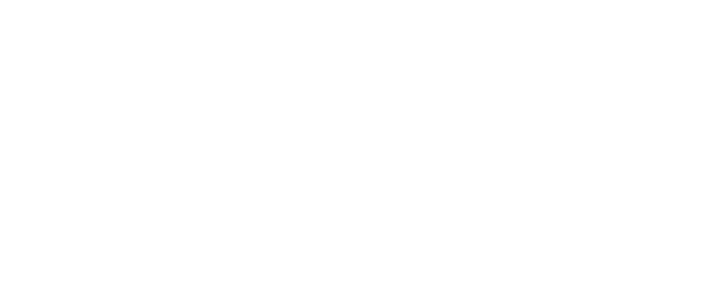
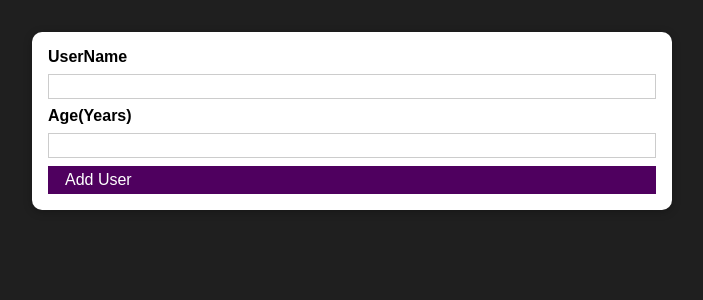
Before and after one commit to saymarizvi27/react-practice-project, a React (Create React App) app: page / in a window 1280 px wide. Shown: the top 300 px of the page, without its empty margins (288-991 px from the left). Built offline with nearby package versions, Linux system fonts and the light colour scheme.

Commit message:
added ui components

```diff
--- a/src/App.js
+++ b/src/App.js
@@ -1,10 +1,11 @@
 import React from 'react';
 
+import AddUser from './components/User/AddUser';
 
 function App() {
   return (
     <div>
-
+    <AddUser/>
     </div>
   );
 }
--- /dev/null
+++ b/src/components/UI/Button.js
@@ -0,0 +1,11 @@
+import React from 'react';
+import classes from './Button.module.css';
+
+const Button = (props) =>{
+     //Props children gives whatever is passed
+     return(<div className={classes.button} type={props.type || 'button'}
+     onClick={props.onClick}>{props.children}</div>);
+};
+
+
+export default Button;
--- /dev/null
+++ b/src/components/UI/Button.module.css
@@ -0,0 +1,18 @@
+.button {
+    font: inherit;
+    border: 1px solid #4f005f;
+    background: #4f005f;
+    color: white;
+    padding: 0.25rem 1rem;
+    cursor: pointer;
+  }
+
+  .button:hover,
+  .button:active {
+    background: #741188;
+    border-color: #741188;
+  }
+
+  .button:focus {
+    outline: none;
+  }
--- /dev/null
+++ b/src/components/UI/Card.js
@@ -0,0 +1,10 @@
+import React from 'react';
+import classes from './Card.module.css';
+
+const Card = (props) =>{
+     //Props children gives whatever is passed
+     return(<div className={`${classes.card} ${props.className}`}>{props.children}</div>);
+};
+
+
+export default Card;
--- /dev/null
+++ b/src/components/UI/Card.module.css
@@ -0,0 +1,5 @@
+.card{
+    background: white;
+    box-shadow: 0 2px 8px rgba(0,0,0,0.26);
+    border-radius: 10px;
+}
--- /dev/null
+++ b/src/components/User/AddUser.js
@@ -0,0 +1,21 @@
+import React from 'react';
+import Card from '../UI/Card.js';
+import Button from '../UI/Button.js';
+import classes from './AddUser.module.css';
+
+const addUserHandler = (event) =>{
+    event.preventDefault();
+}
+
+const AddUser = (props) =>{
+     return(<Card className={classes.input}><form onSubmit={addUserHandler}>
+      <label htmlFor="username">UserName</label>
+      <input id="username" type ="text"/>
+      <label htmlFor="age">Age(Years)</label>
+      <input id="age" type ="number"/>
+      <Button type="submit">Add User</Button>
+     </form></Card>);
+};
+
+
+export default AddUser;
--- /dev/null
+++ b/src/components/User/AddUser.module.css
@@ -0,0 +1,26 @@
+.input {
+    margin: 2rem auto;
+    padding: 1rem;
+    width: 90%;
+    max-width: 40rem;
+  }
+
+  .input label {
+    display: block;
+    font-weight: bold;
+    margin-bottom: 0.5rem;
+  }
+
+  .input input {
+    font: inherit;
+    display: block;
+    width: 100%;
+    border: 1px solid #ccc;
+    padding: 0.15rem;
+    margin-bottom: 0.5rem;
+  }
+
+  .input input:focus {
+    outline: none;
+    border-color: #4f005f;
+  }
--- a/src/index.css
+++ b/src/index.css
@@ -4,6 +4,7 @@
 
 html {
   font-family: sans-serif;
+  background: #1f1f1f;
 }
 
 body {
```
